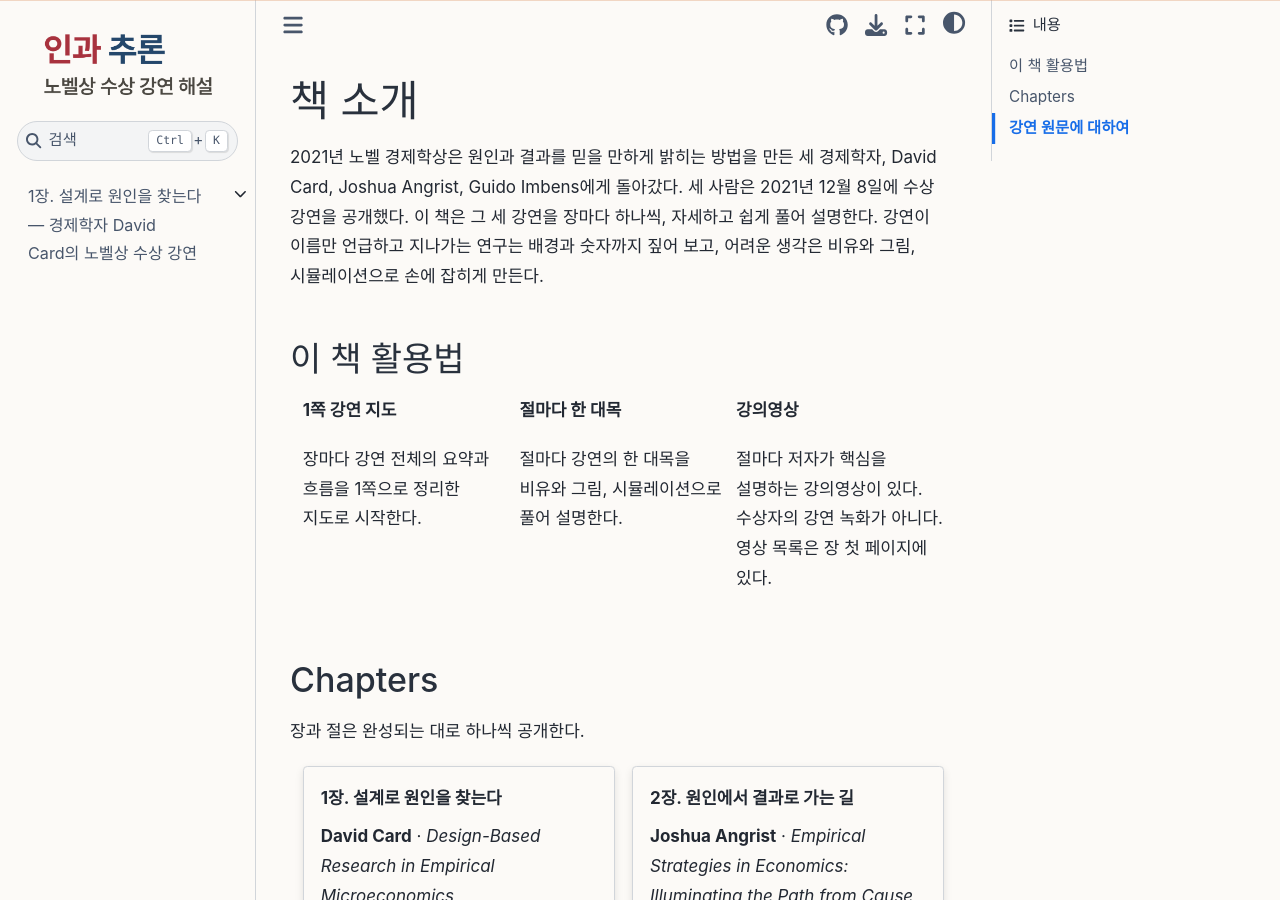
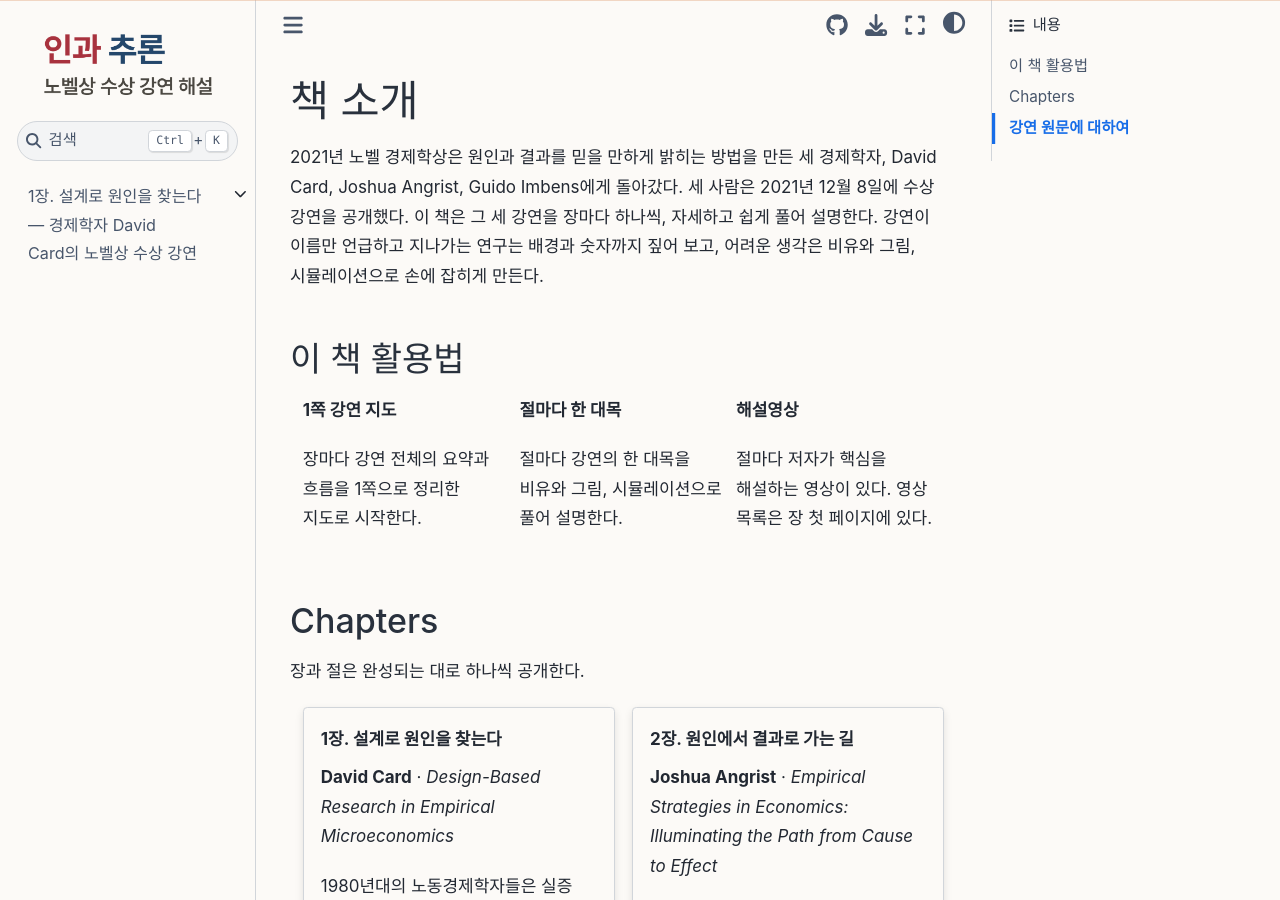
Before and after one commit to pilsunchoi/book6, a Jupyter Book: the page built from index.md, in a window 1280 px wide and 900 px high. Built offline with Jupyter Book 1.0.4 settings and Sphinx 7.4.7 and the Sphinx Book theme 1.1.4, drawn with Linux system fonts in a browser that asks for light colours; some web fonts are replaced.

Commit message:
강의영상 → 해설영상
Co-Authored-By: Claude Opus 5.5 <noreply@anthropic.com>

```diff
--- a/index.md
+++ b/index.md
@@ -20,9 +20,9 @@
 :::
 
 :::{grid-item}
-**강의영상**
+**해설영상**
 
-절마다 저자가 핵심을 설명하는 강의영상이 있다. 수상자의 강연 녹화가 아니다. 영상 목록은 장 첫 페이지에 있다.
+절마다 저자가 핵심을 해설하는 영상이 있다. 영상 목록은 장 첫 페이지에 있다.
 :::
 ::::
 
```
Also changed, not shown: card/index.md (+2 -2 lines), card/section-c1.md (+2 -2 lines).
